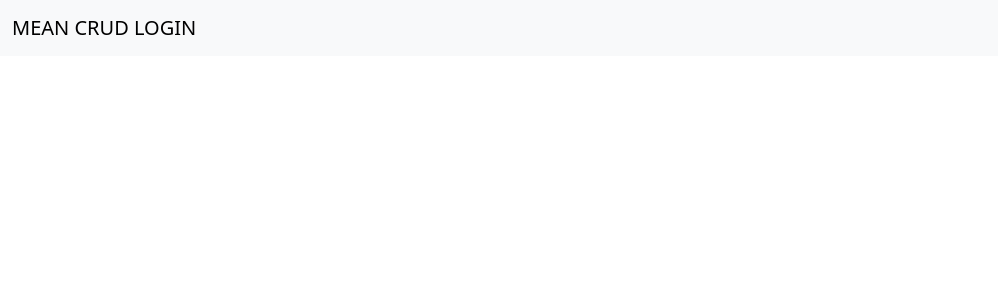
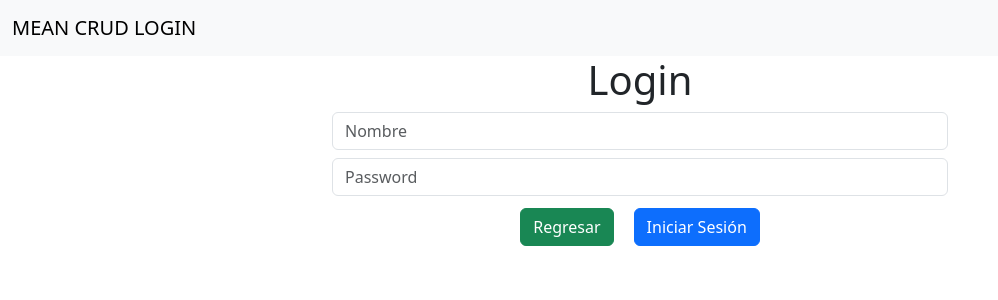
Before and after one commit to JosePater/CM-Technical-test-Frontend, an Angular app: page /login in a window 1280 px wide. Before the commit this address led to /. Shown: the top 300 px of the page, without its empty margins (0-998 px from the left). Built offline with nearby package versions, Linux system fonts and the light colour scheme.

Commit message:
feat: Login interface is added

```diff
--- a/src/app/Components/index/index.component.html
+++ b/src/app/Components/index/index.component.html
@@ -5,6 +5,6 @@
 
   <div class="container-b">
     <button type="button" class="btn btn-primary" routerLink="/users/all">Ver usuarios</button>
-    <button type="button" class="btn btn-info">Login</button>
+    <button type="button" class="btn btn-info" routerLink="/login">Login</button>
   </div>
 </div>
--- /dev/null
+++ b/src/app/Components/login/login.component.css
@@ -0,0 +1,7 @@
+.container {
+    text-align: center;
+}
+
+button {
+    margin: 10px;
+}
--- /dev/null
+++ b/src/app/Components/login/login.component.html
@@ -0,0 +1,9 @@
+<section class="container w-50">
+    <h1>Login</h1>
+    <input class="form-control my-2" type="nombre" placeholder="Nombre">
+    <input class="form-control my-2" type="password" placeholder="Password">
+    <div class="container">
+        <button class="btn btn-success my-1" routerLink="/index"> Regresar </button>
+        <button (click)="iniciarSesion()" class="btn btn-primary my-1"> Iniciar Sesión </button>
+    </div>
+</section>
--- /dev/null
+++ b/src/app/Components/login/login.component.ts
@@ -0,0 +1,15 @@
+import { Component } from '@angular/core';
+
+@Component({
+  selector: 'app-login',
+  templateUrl: './login.component.html',
+  styleUrls: ['./login.component.css']
+})
+
+export class LoginComponent {
+
+  iniciarSesion () {
+    alert('Esta página está en mantenimiento.\nGracias por la comprensión.');
+  }
+
+}
--- a/src/app/app-routing.module.ts
+++ b/src/app/app-routing.module.ts
@@ -4,6 +4,7 @@ import { IndexComponent } from './Components/index/index.component';
 import { AddComponent } from './Components/add/add.component';
 import { UpdateComponent } from './Components/update/update.component';
 import { UsersComponent } from './Components/users/users.component';
+import { LoginComponent } from './Components/login/login.component';
 
 // Asignación de rutas
 const routes: Routes = [
@@ -11,7 +12,8 @@ const routes: Routes = [
   { path:'index', component: IndexComponent},
   { path: 'users/all', component: UsersComponent},
   { path:'add', component: AddComponent },
-  { path:'update/:id', component: UpdateComponent }
+  { path:'update/:id', component: UpdateComponent },
+  { path: 'login', component: LoginComponent }
 ];
 
 @NgModule({
--- a/src/app/app.module.ts
+++ b/src/app/app.module.ts
@@ -10,6 +10,7 @@ import { UpdateComponent } from './Components/update/update.component';
 import { HttpClientModule } from '@angular/common/http'; // Importar cliente http
 import { FormsModule } from '@angular/forms';
 import { UsersComponent } from './Components/users/users.component';
+import { LoginComponent } from './Components/login/login.component';
 
 @NgModule({
   declarations: [
@@ -17,7 +18,8 @@ import { UsersComponent } from './Components/users/users.component';
     IndexComponent,
     AddComponent,
     UpdateComponent,
-    UsersComponent
+    UsersComponent,
+    LoginComponent
   ],
   imports: [
     BrowserModule,
```
Also changed, not shown: 1 other file (tests, documents, lock files or other folders).
